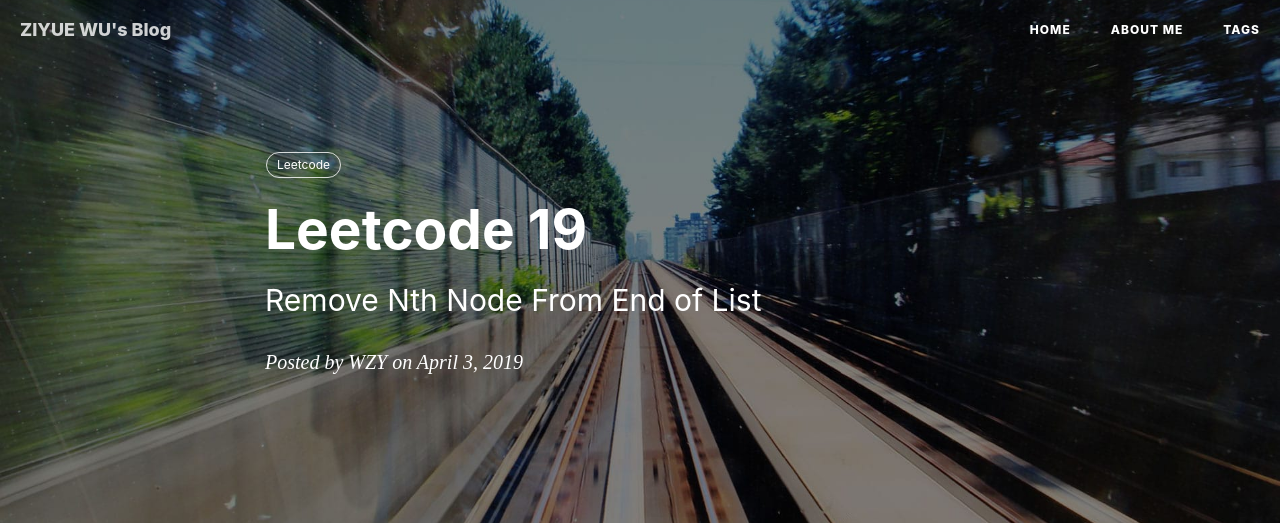
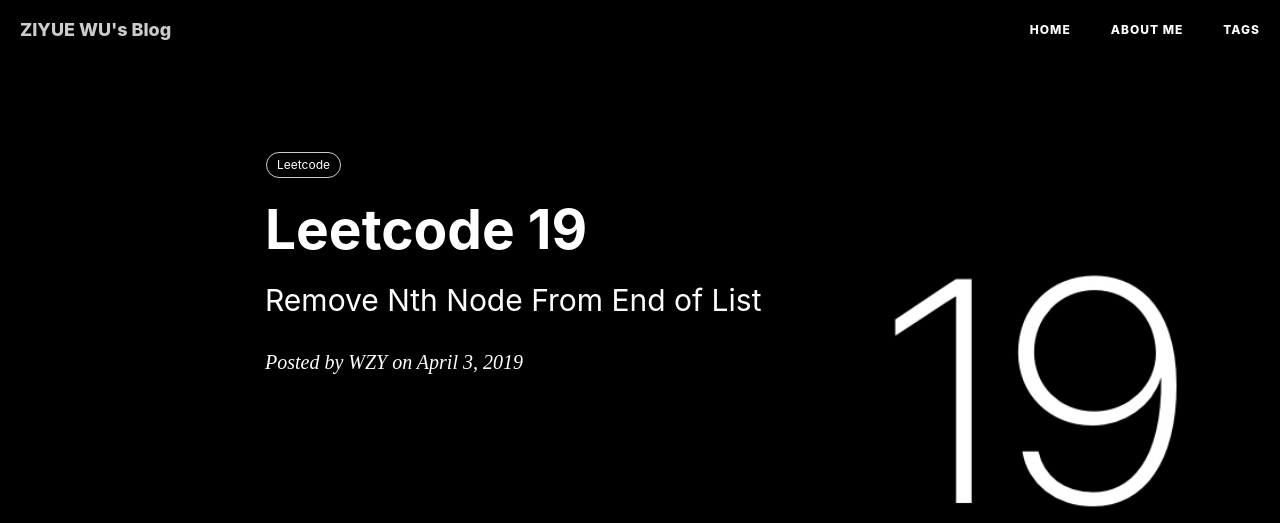
Before and after one commit to ZaccWu/ZaccWu.github.io, a Jekyll site: the page built from _posts/2019-04-03-Leetcode 19 Remove Nth Node From End of List.md, in a window 1280 px wide. Shown: the top 523 px of the page. Built offline with Jekyll 4.4.1, drawn with Linux system fonts in a browser that asks for light colours; nearby versions of some CDN libraries; comment, search, counter and statistics services are not loaded; grey boxes are pictures that could not be loaded.

Commit message:
Update 2019-04-03-Leetcode 19 Remove Nth Node From End of List.md

````diff
--- a/_posts/2019-04-03-Leetcode 19 Remove Nth Node From End of List.md
+++ b/_posts/2019-04-03-Leetcode 19 Remove Nth Node From End of List.md
@@ -4,7 +4,7 @@ title:      Leetcode 19               # 标题
 subtitle:   Remove Nth Node From End of List #副标题
 date:       2019-04-03             # 时间
 author:     WZY                      # 作者
-header-img: img/post-bg-2015.jpg    #这篇文章标题背景图片
+header-img: img/Leetcode/19.jpg    #这篇文章标题背景图片
 catalog: true                       # 是否归档
 tags:                               #标签
     - Leetcode
@@ -45,7 +45,7 @@ struct ListNode* removeNthFromEnd(struct ListNode* head, int n) {
     return head;
 }
 ```
-![在这里插入图片描述](https://img-blog.csdnimg.cn/20190414133548580.gif)
+![在这里插入图片描述](https://github.com/Tinky2013/Tinky2013.github.io/blob/master/img/Leetcode/19.gif)
 
 Python Code
 ```python
````
